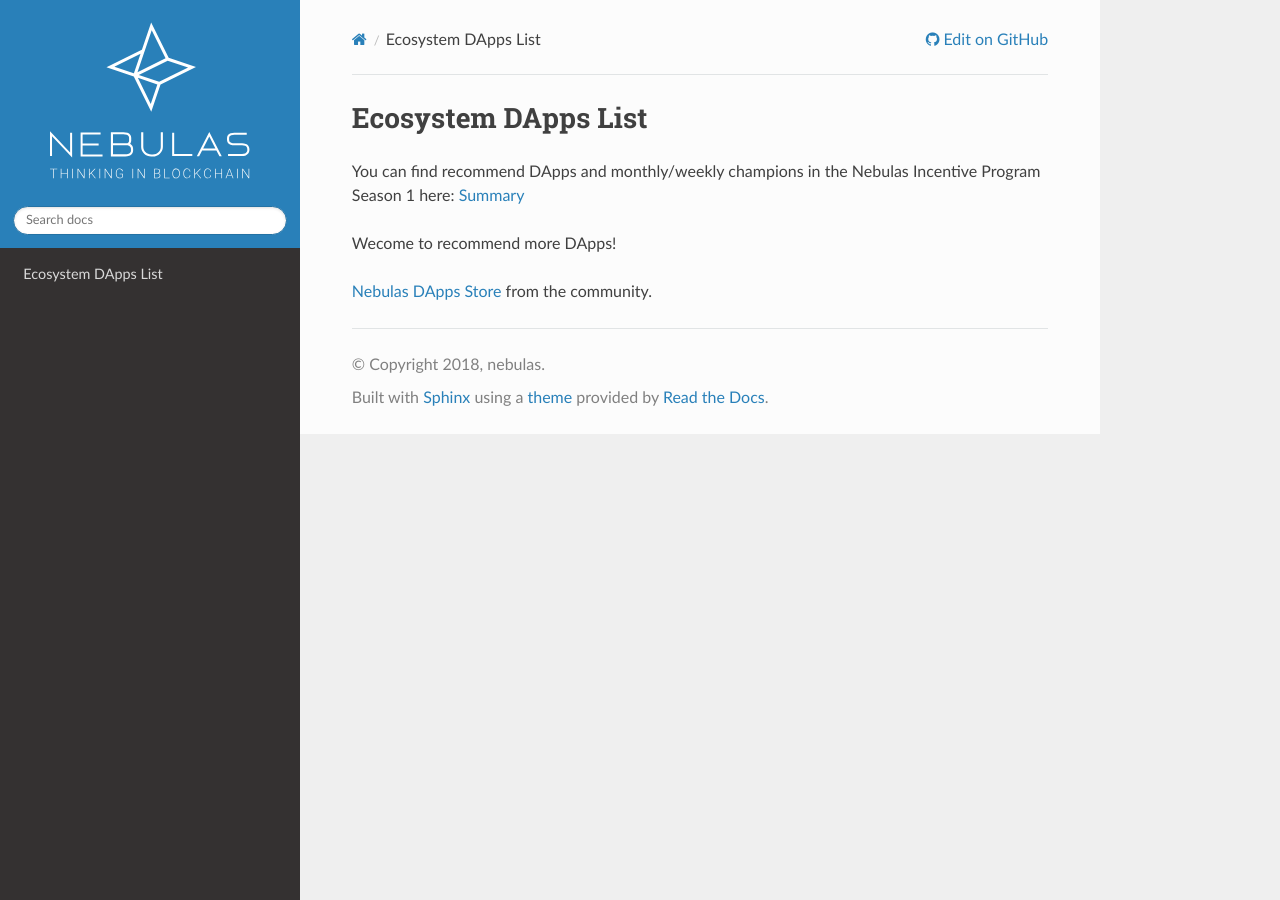
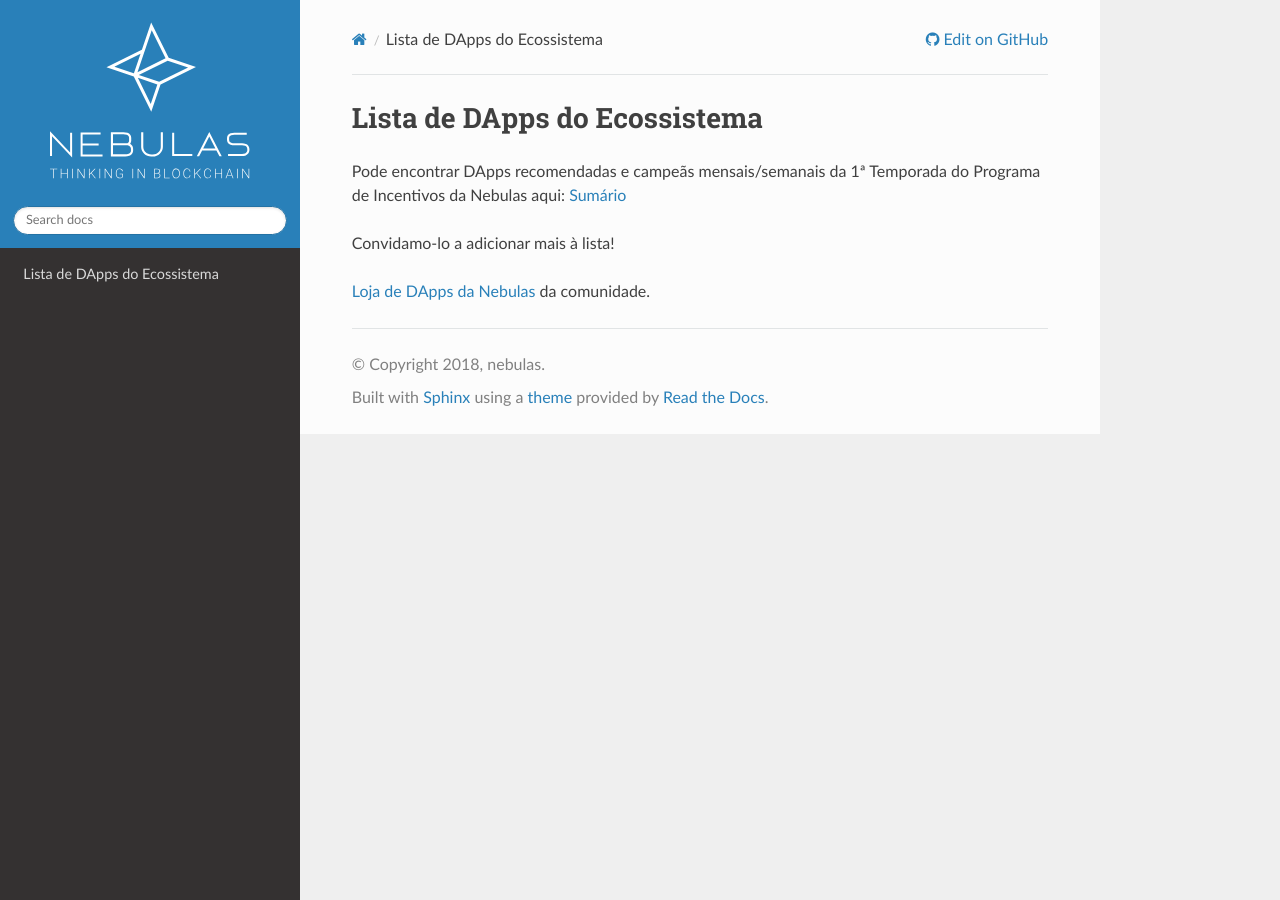
Before and after one commit to nebulasio/nebdocs, a Sphinx documentation site: the page built from docs/community-ecosystem/ecosystem-dapps-list.md, in a window 1280 px wide. Built offline with Sphinx 7.4.7 and the Read the Docs theme 2.0.0, drawn with Linux system fonts in a browser that asks for light colours; pages that are not in the unit, such as notebooks, are missing from menus.

Commit message:
pt: ecosystem-dapps-list.md

```diff
--- a/docs/community-ecosystem/ecosystem-dapps-list.md
+++ b/docs/community-ecosystem/ecosystem-dapps-list.md
@@ -1,7 +1,7 @@
-# Ecosystem DApps List
+# Lista de DApps do Ecossistema
 
-You can find recommend DApps and monthly/weekly champions in the Nebulas Incentive Program Season 1 here: [Summary](https://incentive.nebulas.io/summary.html)
+Pode encontrar DApps recomendadas e campeãs mensais/semanais da 1ª Temporada do Programa de Incentivos da Nebulas aqui: [Sumário](https://incentive.nebulas.io/summary.html)
 
-Wecome to recommend more DApps!
+Convidamo-lo a adicionar mais à lista!
 
-[Nebulas DApps Store](https://www.nebulasdapps.com/) from the community.
+[Loja de DApps da Nebulas](https://www.nebulasdapps.com/) da comunidade.
```
